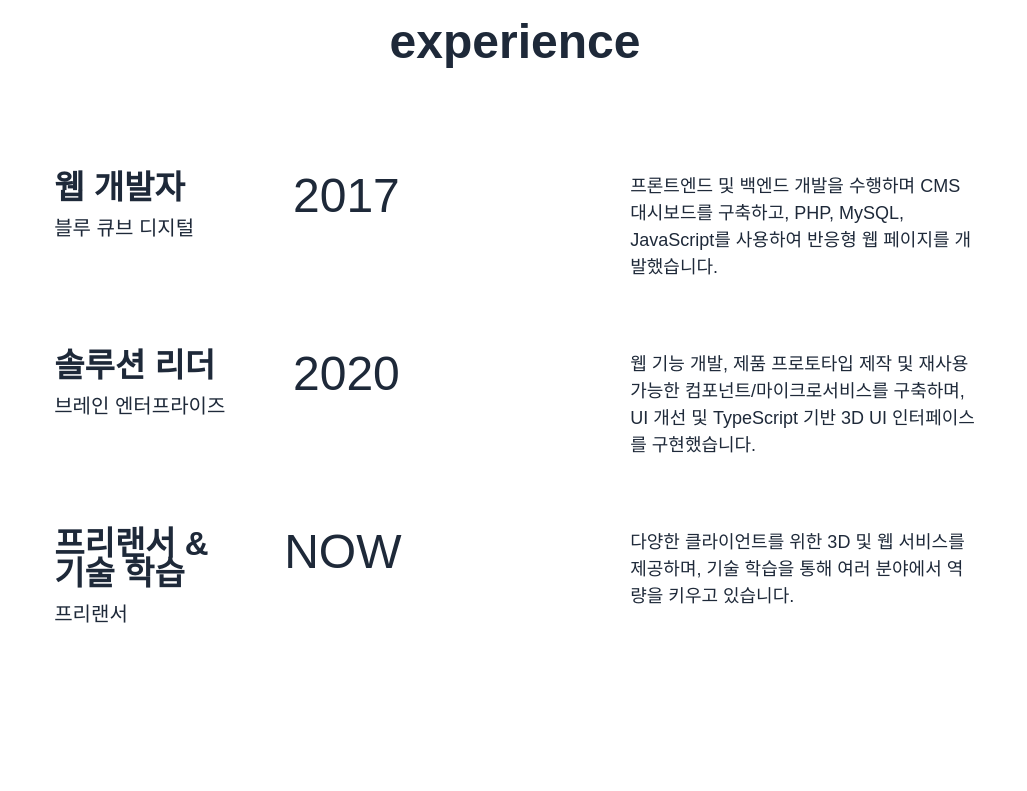
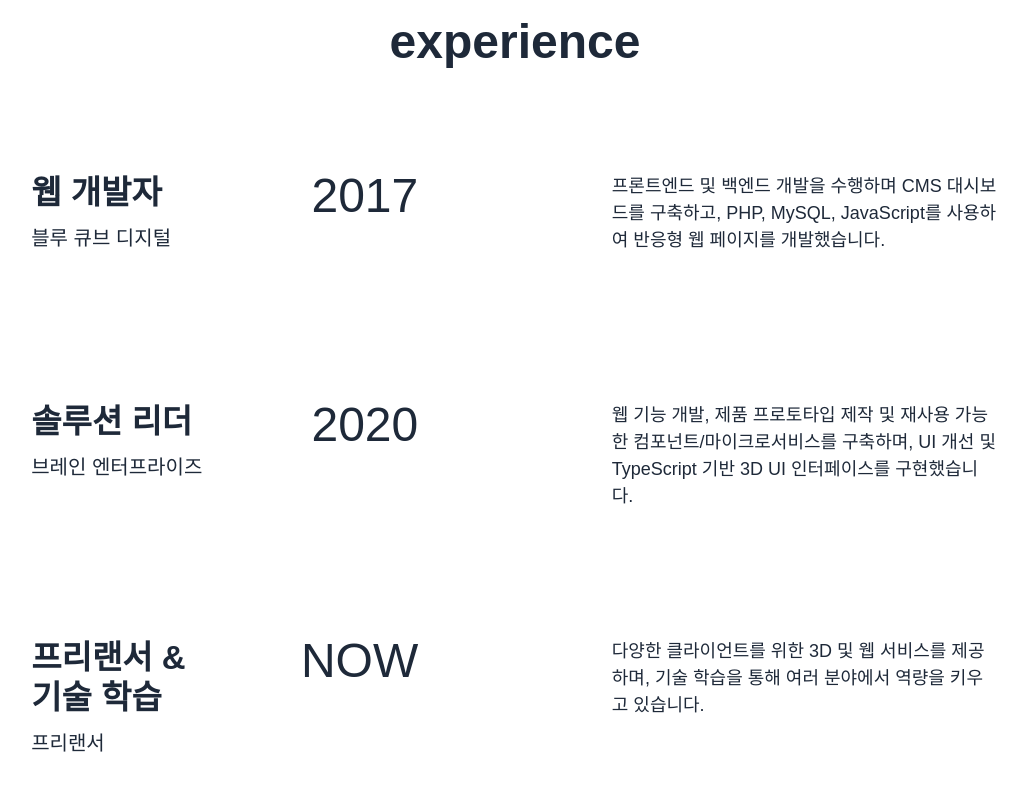
Before and after one commit to JangHwanPark/JangHwan-Portfolio, a React (Vite) app: page /about in a window 1280 px wide. Shown: the part 2649-3440 px from the top of the page, without its empty margins (125-1152 px from the left). Built offline with nearby package versions, Linux system fonts and the light colour scheme; a web font is replaced by a local one.

Commit message:
:art: chore - Experience 반응형 작업 (1024px - lg)

```diff
--- a/src/pages/Experience.tsx
+++ b/src/pages/Experience.tsx
@@ -74,22 +74,26 @@ const Experience = () => {
 
           {/* 경력 항목 */}
           {experienceData.map((experience, index) => (
-            <div key={index} className="flex justify-between mb-[50px] flex-col md:gap-2 lg:gap-14 md:mb-[70px] lg:flex-row">
-              <div className="flex flex-row  justify-between gap-[50px] lg:w-[40%] lg:pl-[10%]">
-                {/* 경력 콘텐츠 */}
+            <div key={index} className="lg:px-[8%] flex justify-between mb-12 flex-col md:gap-2 lg:gap-14 md:mb-16 lg:mb-32 lg:last:mb-14 lg:flex-row">
+              {/* 경력 콘텐츠 */}
+              <div className="flex flex-row  justify-between gap-[50px] lg:w-[40%] ">
                 <div className='w-full flex flex-col'>
-                  <h4 className="w-full text-xl lg:text-[33px] leading-[30px] md:text-[22px] lg:w-[180px] font-bold">
+                  {/* 포지션 */}
+                  <h4 className="w-full text-xl lg:text-[33px] leading-8 lg:leading-10 md:text-[22px] lg:w-[180px] font-bold">
                     {experience.position}
                   </h4>
-                  <h5 className="w-full pb-5 text-lg lg:text-[20px] capitalize mt-[10px] text-accent font-normal md:text-[17px]">
+                  {/* 사명 */}
+                  <h5 className="w-full pb-5 text-lg lg:text-lg xl:text-[20px] capitalize mt-[10px] text-accent font-normal md:text-[17px]">
                     {experience.company}
                   </h5>
                 </div>
+                {/* 연도 */}
                 <h3 className="text-xl xs:text-2xl lg:text-[48px] font-medium leading-[45px] md:text-[40px]">
                   {experience.year}
                 </h3>
               </div>
-              <p className="w-full text-sm xs:text-base lg:w-[40%] md:text-[18px] font-light lg:pr-[10%]">
+              {/* 설명 */}
+              <p className="w-full text-sm xs:text-base lg:w-[40%] md:text-[18px] font-light">
                 {experience.description}
               </p>
             </div>
```
